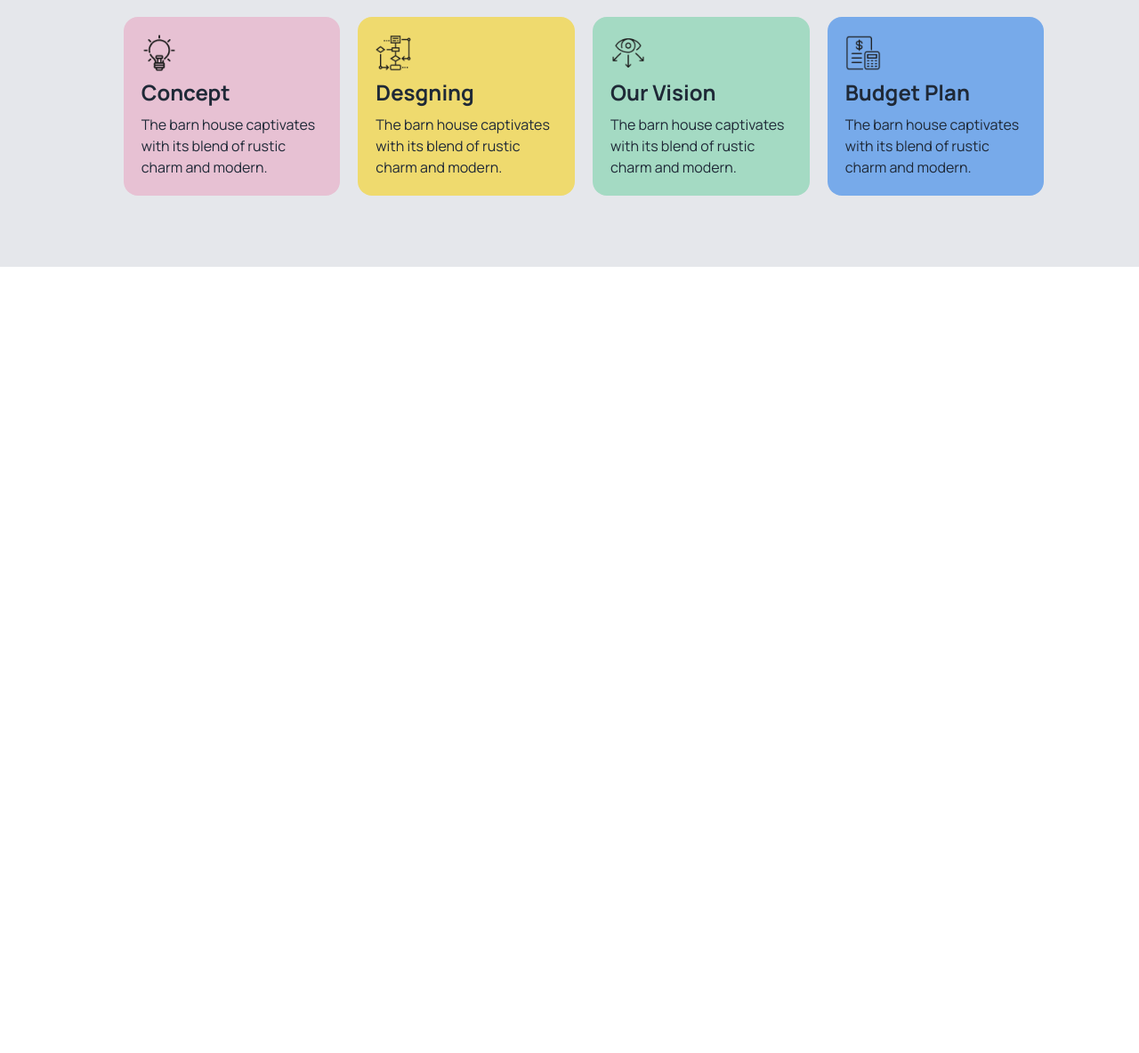
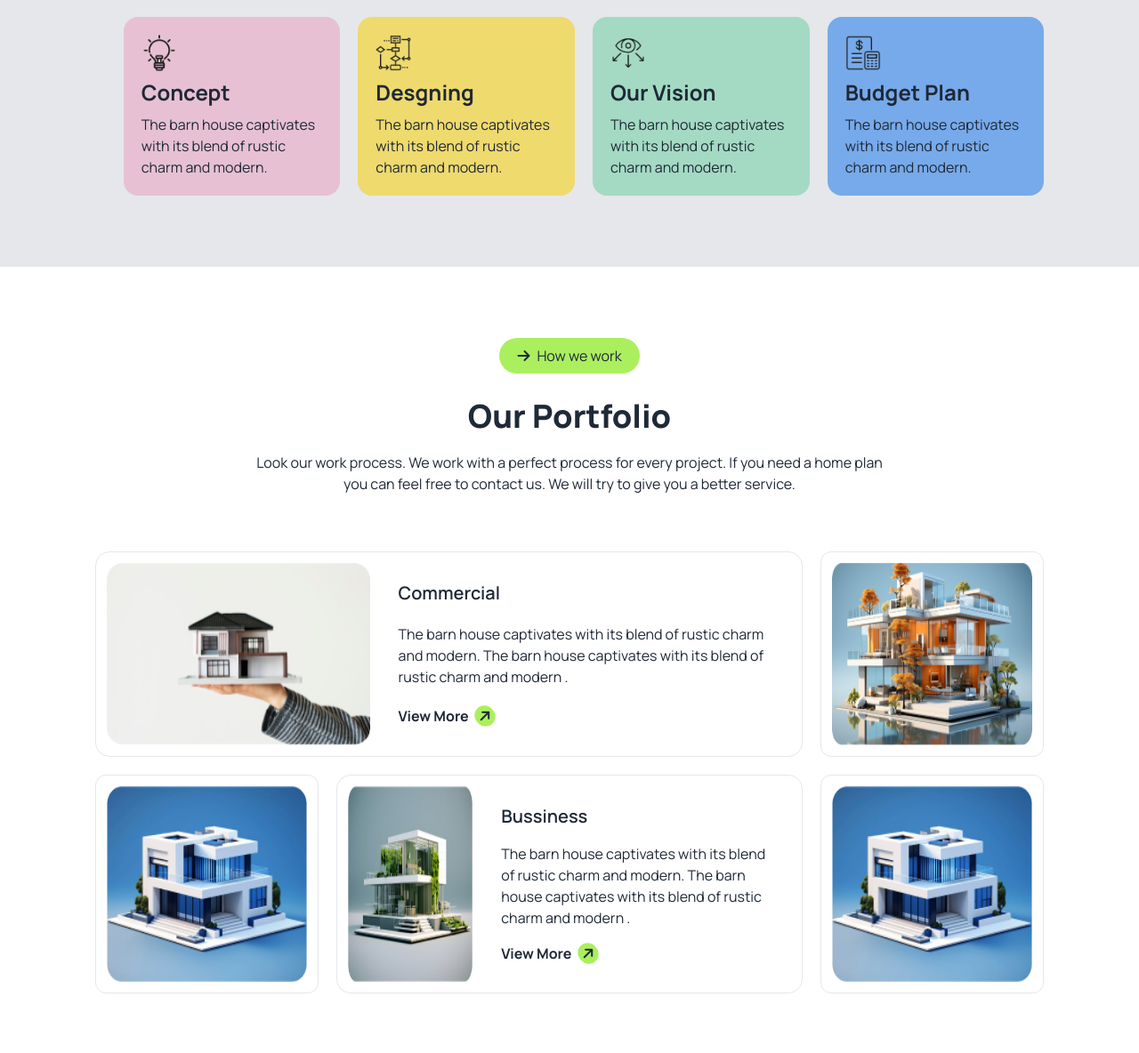
Before and after one commit to Sushanta65/Rinter-io-Home-plane-ass-3, a plain HTML site: page index.html in a window 1280 px wide. Shown: the part 1896-3080 px from the top of the page at 89% size. Before the commit the page ends 2196 px from the top, so only its background shows below. Drawn offline with nearby package versions, Linux system fonts and the light colour scheme.

Commit message:
Our Portfolio Section Done

```diff
--- a/index.html
+++ b/index.html
@@ -96,18 +96,26 @@
     <!-- Main Section -->
     <main>
       <!-- About Section Start -->
-      <div class="about-section py-10 md:mt-10 md:ml-10 md:bg-[url('./assets/Vector.png')] md:bg-no-repeat text-center"
+      <div
+        class="about-section py-10 md:mt-10 md:ml-10 md:bg-[url('./assets/Vector.png')] md:bg-no-repeat text-center"
       >
         <button class="bg-white py-2 px-5 rounded-full md:hidden cursor-auto">
           <i class="fa-solid fa-arrow-right mr-2"></i><span>About Us</span>
         </button>
-        <div class="about-container flex flex-col md:flex-row justify-between items-center w-10/12 mx-auto text-left gap-10 ">
-
+        <div
+          class="about-container flex flex-col md:flex-row justify-between items-center w-10/12 mx-auto text-left gap-10"
+        >
           <div class="about-description font-manrope md:w-6/12">
-            <button class="bg-white py-2 px-5 rounded-full hidden md:block cursor-auto">
+            <button
+              class="bg-white py-2 px-5 rounded-full hidden md:block cursor-auto"
+            >
               <i class="fa-solid fa-arrow-right mr-2"></i><span>About Us</span>
             </button>
-            <h2 class="font-bold text-3xl py-5 text-center text-[#212121] md:text-left">We design thoughtful, liveable spaces</h2>
+            <h2
+              class="font-bold text-3xl py-5 text-center text-[#212121] md:text-left"
+            >
+              We design thoughtful, liveable spaces
+            </h2>
             <p class="text-base pb-5 md:mt-6 text-center md:text-left">
               The barn house captivates with its blend of rustic charm and
               modern sophistication, featuring weathered wood, sleek metal
@@ -115,17 +123,25 @@
             </p>
             <div class="flex flex-col gap-5">
               <div class="bg-white rounded-xl p-5 flex gap-5 items-center mt-5">
-                <div><img src="./assets/commercial.png" alt=""></div>
+                <div><img src="./assets/commercial.png" alt="" /></div>
                 <div class="topic-head">
                   <h3 class="text-xl font-bold">Commercial</h3>
-                  <p class="text-base text-[#737373]">The barn house captivates with its blend of rustic charm and modern.</p>
+                  <p class="text-base text-[#737373]">
+                    The barn house captivates with its blend of rustic charm and
+                    modern.
+                  </p>
                 </div>
               </div>
               <div class="bg-white rounded-xl p-5 flex gap-5 items-center">
-                <div class=""><img  src="./assets/residential.png" alt=""></div>
+                <div class="">
+                  <img src="./assets/residential.png" alt="" />
+                </div>
                 <div class="topic-head">
                   <h3 class="text-xl font-bold">Residential</h3>
-                  <p class="text-base text-[#737373]">The barn house captivates with its blend of rustic charm and modern.</p>
+                  <p class="text-base text-[#737373]">
+                    The barn house captivates with its blend of rustic charm and
+                    modern.
+                  </p>
                 </div>
               </div>
             </div>
@@ -133,43 +149,143 @@
           </div>
           <div>
             <div>
-              <img src="./assets/Rectangle.png" alt="">
+              <img src="./assets/Rectangle.png" alt="" />
             </div>
           </div>
         </div>
       </div>
       <!-- About Section End -->
-        <div class="work-process-section text-center w-10/12 mx-auto font-manrope py-10">
+      <!-- Our Process Sectio Start -->
+      <div
+        class="work-process-section text-center w-10/12 mx-auto font-manrope py-10"
+      >
         <div class="work-process-head">
           <button class="bg-white py-2 px-5 rounded-full cursor-auto">
             <i class="fa-solid fa-arrow-right mr-2"></i><span>How we work</span>
           </button>
-            <h2 class="text-2xl md:text-4xl font-bold pt-7 pb-4">Our Work Process</h2>
-            <p class="text-sm md:text-base md:w-8/12 mx-auto">Look our work process. We work with a perfect process for every project. If you need a home plan you can feel free to contact us. We will try to give you a better service.</p>
+          <h2 class="text-2xl md:text-4xl font-bold pt-7 pb-4">
+            Our Work Process
+          </h2>
+          <p class="text-sm md:text-base md:w-8/12 mx-auto">
+            Look our work process. We work with a perfect process for every
+            project. If you need a home plan you can feel free to contact us. We
+            will try to give you a better service.
+          </p>
         </div>
-          <div class="work-process-cards py-10 flex flex-col md:flex-row justify-between items-center gap-5 md:ml-8">
-            <div class="card text-left bg-[#E7C1D3] p-5  ">
-              <img class="w-10" src="./assets/concept.png" alt="Concept">
+        <div
+          class="work-process-cards py-10 flex flex-col md:flex-row justify-between items-center gap-5 md:ml-8"
+        >
+          <div class="card text-left bg-[#E7C1D3] p-5">
+            <img class="w-10" src="./assets/concept.png" alt="Concept" />
             <h3 class="text-2xl font-bold py-2">Concept</h3>
-              <p class="text-base">The barn house captivates with its blend of rustic charm and modern.</p>
+            <p class="text-base">
+              The barn house captivates with its blend of rustic charm and
+              modern.
+            </p>
           </div>
-            <div class="card text-left bg-[#EFDA6E] p-5 ">
-              <img class="w-10" src="./assets/flow-chart.png" alt="FLow Chart">
+          <div class="card text-left bg-[#EFDA6E] p-5">
+            <img class="w-10" src="./assets/flow-chart.png" alt="FLow Chart" />
             <h3 class="text-2xl font-bold py-2">Desgning</h3>
-              <p class="text-base">The barn house captivates with its blend of rustic charm and modern.</p>
+            <p class="text-base">
+              The barn house captivates with its blend of rustic charm and
+              modern.
+            </p>
           </div>
-            <div class="card text-left bg-[#A4DAC3] p-5 ">
-              <img class="w-10" src="./assets/vision.png" alt="Vision">
+          <div class="card text-left bg-[#A4DAC3] p-5">
+            <img class="w-10" src="./assets/vision.png" alt="Vision" />
             <h3 class="text-2xl font-bold py-2">Our Vision</h3>
-              <p class="text-base">The barn house captivates with its blend of rustic charm and modern.</p>
+            <p class="text-base">
+              The barn house captivates with its blend of rustic charm and
+              modern.
+            </p>
           </div>
-            <div class="card text-left bg-[#77AAEA] p-5 ">
-              <img class="w-10" src="./assets/budget-planning.png" alt="Budget Planing">
+          <div class="card text-left bg-[#77AAEA] p-5">
+            <img
+              class="w-10"
+              src="./assets/budget-planning.png"
+              alt="Budget Planing"
+            />
             <h3 class="text-2xl font-bold py-2">Budget Plan</h3>
-              <p class="text-base">The barn house captivates with its blend of rustic charm and modern.</p>
+            <p class="text-base">
+              The barn house captivates with its blend of rustic charm and
+              modern.
+            </p>
           </div>
         </div>
       </div>
+      <!-- Our Process Sectio End -->
+      <!-- Portfolio Section Start -->
+      <div class="portfolio-section text-center py-20 bg-white font-manrope">
+        <div class="w-10/12 mx-auto">
+          <div class="portfolio-head">
+            <button class="bg-[#ABEF5F] py-2 px-5 rounded-full cursor-auto">
+              <i class="fa-solid fa-arrow-right mr-2"></i
+              ><span>How we work</span>
+            </button>
+            <h2 class="text-2xl md:text-4xl font-extrabold pt-7 pb-5">
+             Our Portfolio
+            </h2>
+            <p class="text-sm md:text-base md:w-8/12 mx-auto">
+              Look our work process. We work with a perfect process for every
+              project. If you need a home plan you can feel free to contact us.
+              We will try to give you a better service.
+            </p>
+          </div>
+          <div class="portfolio-cards md:grid md:grid-cols-4 md:gap-5 py-16 text-center">
+            <div
+              class="card lg:card-side bg-base-100 border border-gray-200 col-span-3 items-start md:pl-3"
+            >
+              <div class="w-11/12 pt-3 pb-3 pl-5 md:pl-0">
+                <img class="w-full" src="./assets/img1.png" alt="Side Img" />
+              </div>
+              <div class="card-body text-left">
+                <h2 class="card-title md:pb-3">Commercial</h2>
+                <p class="md:pb-3">
+                  The barn house captivates with its blend of rustic charm and
+                  modern. The barn house captivates with its blend of rustic
+                  charm and modern .
+                </p>
+                <div class="card-actions">
+                  <h2 class="hover:underline"><span class="font-bold mr-1">View More</span> <i class="fa-solid fa-arrow-right mr-2 bg-gray bg-[#ABEF5F] p-1 rounded-full -rotate-45"></i
+                    ></h2>
+                </div>
+              </div>
+            </div>
+            <div class="w-full border border-gray-200 p-3 rounded-xl mt-5 md:mt-0">
+              <img class="w-full h-full" src="./assets/img2.png" alt="" />
+            </div>
+            <div class="w-full border border-gray-200 p-3 rounded-xl mt-5 md:mt-0">
+              <img class="w-full h-full" src="./assets/img3.png" alt="" />
+            </div>
+
+
+            <div class="card lg:card-side bg-base-100 border border-gray-200 md:col-span-2 items-center md:pl-3 mt-5 md:mt-0">
+              <div class="w-11/12 h-full pt-3 pb-3">
+                <img class="w-full h-full" src="./assets/img4.png" alt="Side Img" />
+              </div>
+              <div class="card-body text-left">
+                <h2 class="card-title pb-2">Bussiness</h2>
+                <p>
+                  The barn house captivates with its blend of rustic charm and
+                  modern. The barn house captivates with its blend of rustic
+                  charm and modern .
+                </p>
+                <div class="card-actions mt-2">
+                  <h2 class="hover:underline"><span class="font-bold mr-1">View More</span> <i class="fa-solid fa-arrow-right mr-2 bg-gray bg-[#ABEF5F] p-1 rounded-full -rotate-45"></i
+                    ></h2>
+                </div>
+              </div>
+            </div>
+            <div class="w-full border border-gray-200 p-3 rounded-xl mt-5 md:mt-0">
+              <img class="w-full h-full" src="./assets/img3.png" alt="" />
+            </div>
+            <div class="w-full border border-gray-200 p-3 md:hidden rounded-xl mt-5 md:mt-0">
+              <img class="w-full h-full" src="./assets/img5.png" alt="" />
+            </div>
+          </div>
+        </div>
+      </div>
+      <!-- Portfolio Section End -->
     </main>
     <!-- Footer Section -->
     <footer></footer>
```
Lines whose indentation alone changed are shown as unchanged.
